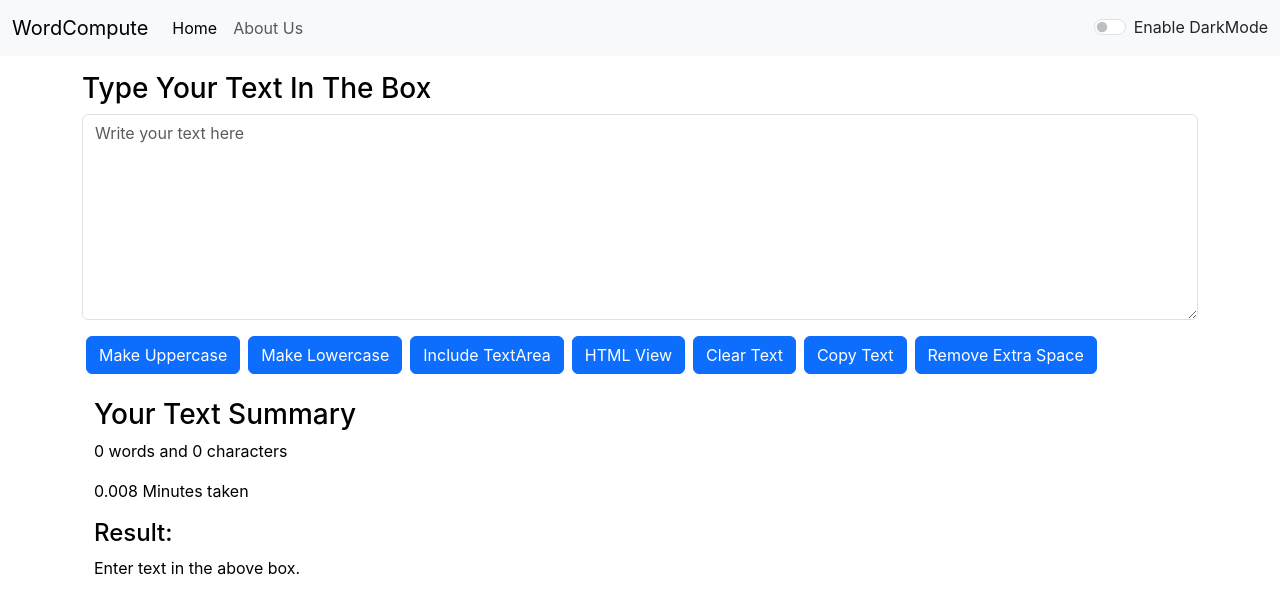
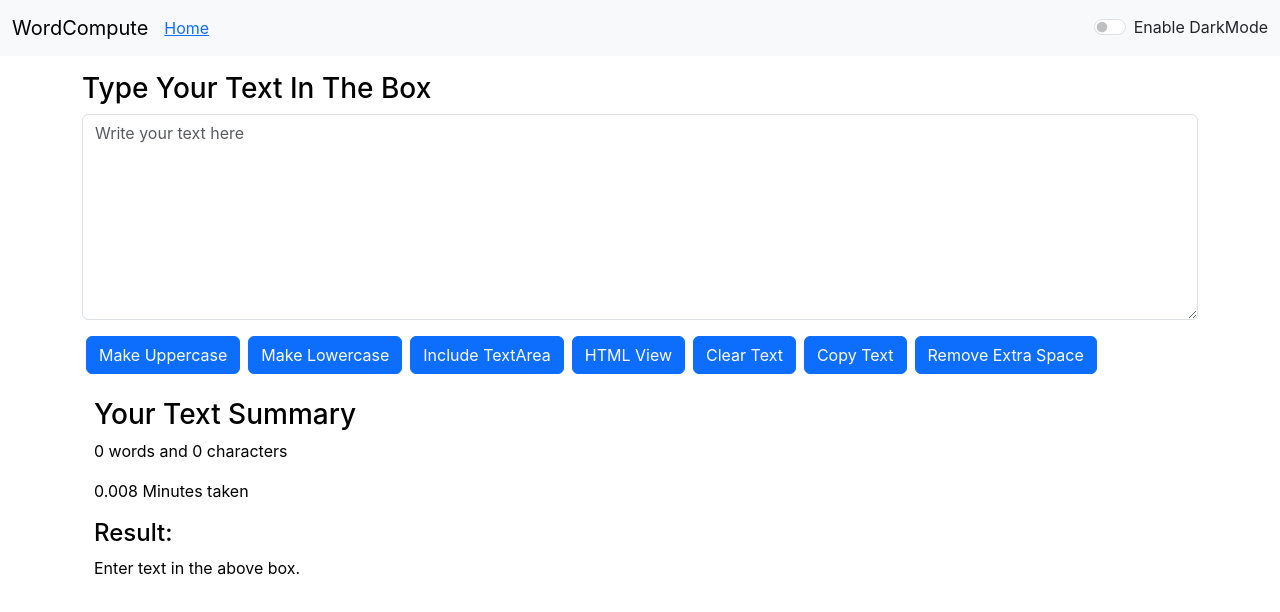
Before and after one commit to Suddhu-Bharti/WordCompute, a React (Create React App) app: page / in a window 1280 px wide. Shown: the top 612 px of the page. Built offline with nearby package versions, Linux system fonts and the light colour scheme.

Commit message:
this is deployable commi

```diff
--- a/src/App.js
+++ b/src/App.js
@@ -1,14 +1,14 @@
 import './App.css';
-import About from './components/About';
+// import About from './components/About';
 import Navbar from './components/Navbar';
 import TextForm from './components/TextForm';
 import React, {useState} from 'react'
 import Alert from './components/Alert';
-import {
-  BrowserRouter as Router,
-  Routes,
-  Route
-} from "react-router-dom";
+// import {
+//   BrowserRouter as Router,
+//   Routes,
+//   Route
+// } from "react-router-dom";
 
 let modes = 'light';
 if(localStorage.getItem('darkModeStatus')){
@@ -35,14 +35,14 @@ function App() {
   const [mode, setMode] = useState(modes); //dark mode control
   const [alert, setAlert] = useState(null); // Now alert is an object
 
-  setInterval(()=>{
-    document.title = 'Hello World!';
+  // setInterval(()=>{
+  //   document.title = 'Hello World!';
 
-  }, 1000);
+  // }, 1000);
 
-  setInterval(()=>{
-    document.title = 'Bye World';
-  }, 2000);
+  // setInterval(()=>{
+  //   document.title = 'Bye World';
+  // }, 2000);
 
   const showAlert = (message, type) => {
     setAlert({
@@ -80,18 +80,20 @@ function App() {
 
   return (
     <>
-      <Router>
+      {/* <Router> */}
         <Navbar title="WordCompute" mode={mode} toggleMode={toggleMode} checked="checked" aboutText="About Us"/>
         <Alert alert={alert}/>
 
       <div className="container">
-        <Routes>
-          <Route exact path="/about" element={<About/>} />
-          <Route exact path="/" element={<TextForm heading="Type Your Text In The Box" mode={mode} showingAlert={showAlert}/>} />
-        </Routes>
+        {/* <Routes>
+          <Route exact path="/about" element={<About/>} /> */}
+          {/* <Route exact path="/" element={ */}
+          <TextForm heading="Type Your Text In The Box" mode={mode} showingAlert={showAlert}/>
+          {/*  }/> */}
+        {/* </Routes> */}
       </div>
 
-      </Router>
+      {/* </Router> */}
 
     </>
 
--- a/src/components/Navbar.js
+++ b/src/components/Navbar.js
@@ -1,6 +1,6 @@
 import React from 'react'
 import PropTypes from 'prop-types'
-import { Link } from 'react-router-dom'
+// import { a } from 'react-router-dom'
 
 // function changeBodyBackground(bodyColor){
 //   document.body.style.backgroundColor = bodyColor;
@@ -13,18 +13,18 @@ export default function Navbar(props) {
 
     <nav className={`navbar navbar-expand-lg navbar-${props.mode} bg-${props.mode}`}>
     <div className="container-fluid">
-      <Link className="navbar-brand" to="/">{props.title}</Link>
+      <a className="navbar-brand" href="/">{props.title}</a>
       <button className="navbar-toggler" type="button" data-bs-toggle="collapse" data-bs-target="#navbarSupportedContent" aria-controls="navbarSupportedContent" aria-expanded="false" aria-label="Toggle navigation">
         <span className="navbar-toggler-icon"></span>
       </button>
       <div className="collapse navbar-collapse" id="navbarSupportedContent">
         <ul className="navbar-nav me-auto mb-2 mb-lg-0">
           <li className="nav-item">
-            <Link className="nav-link active" aria-current="page" to="/">Home</Link>
+            <a className="nav-a active" aria-current="page" href="/">Home</a>
           </li>
-          <li className="nav-item">
-            <Link className="nav-link" to="/about">{props.aboutText}</Link>
-          </li>
+          {/* <li className="nav-item">
+            <a className="nav-a" href="/about">{props.aboutText}</a>
+          </li> */}
         </ul>
         {/* <form className="d-flex" role="search">
           <input className="form-control me-2" type="search" placeholder="Search" aria-label="Search"/>
```
